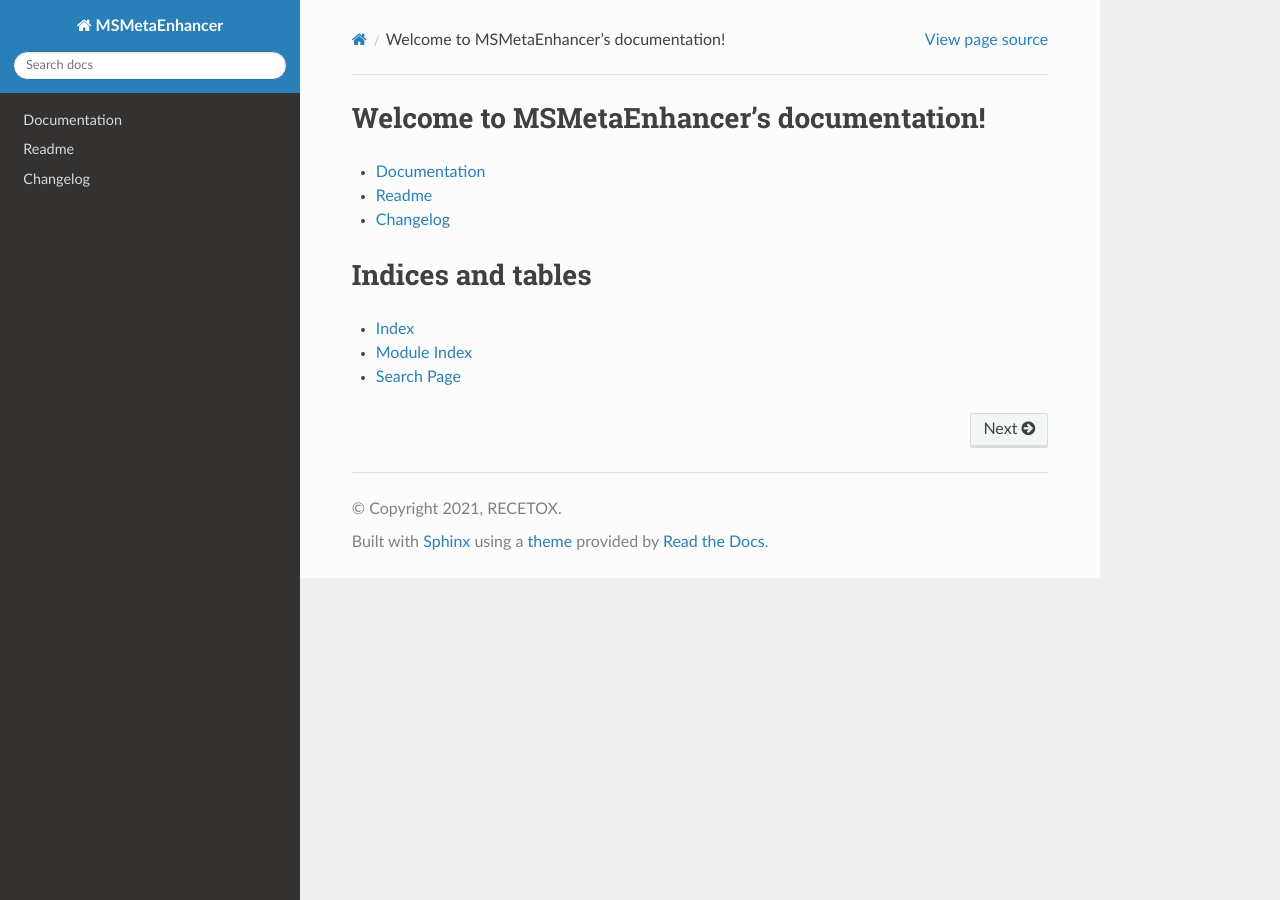
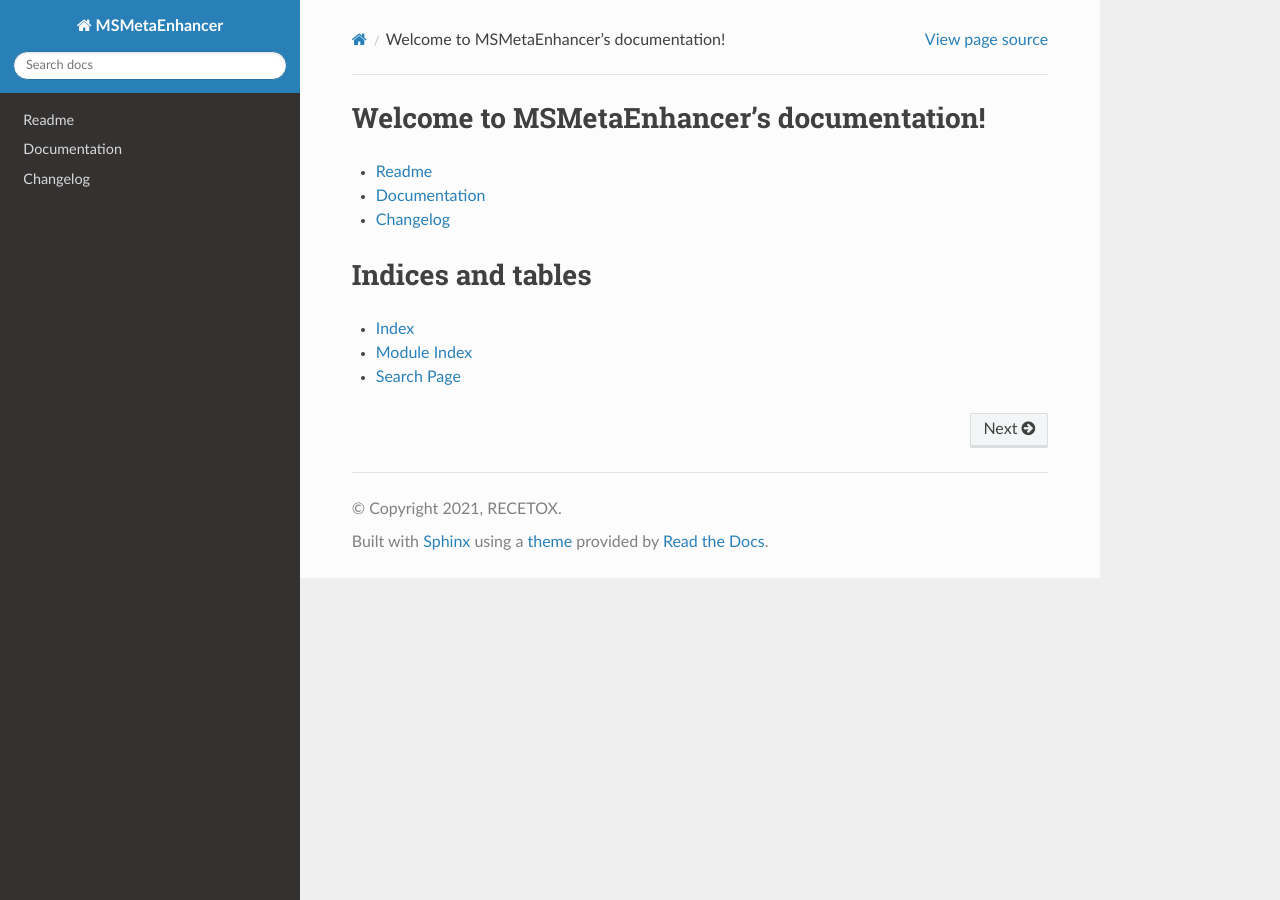
Before and after one commit to RECETOX/MSMetaEnhancer, a Sphinx documentation site: the page built from docs/source/index.rst, in a window 1280 px wide. Built offline with Sphinx 7.4.7 and the Read the Docs theme 2.0.0, drawn with Linux system fonts in a browser that asks for light colours.

```diff
--- a/docs/source/index.rst
+++ b/docs/source/index.rst
@@ -9,8 +9,8 @@ Welcome to MSMetaEnhancer's documentation!
 .. toctree::
    :maxdepth: 1
 
+   Readme <readme>
    Documentation <MSMetaEnhancer>
-   Readme <readme>
    CHANGELOG
 
 Indices and tables
```
